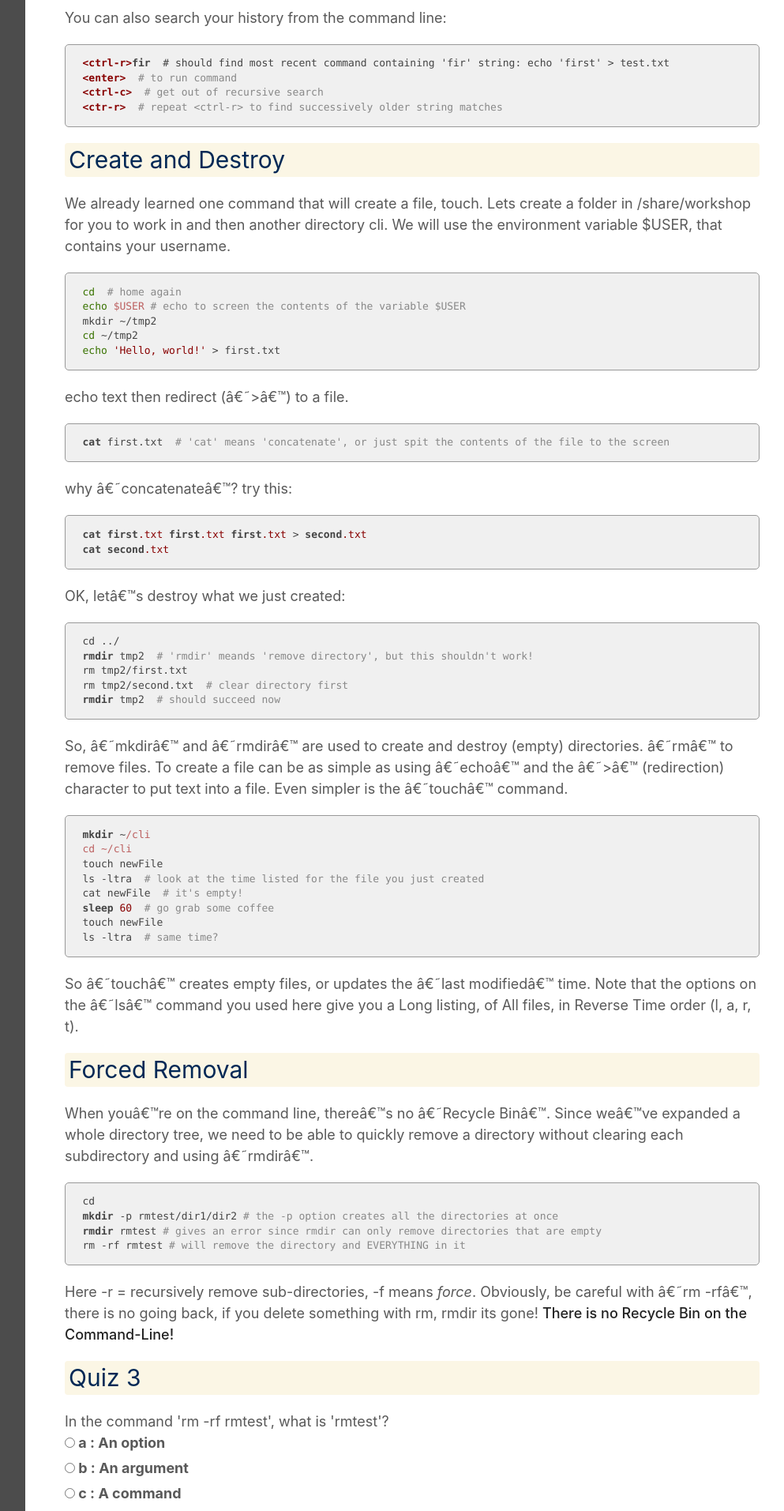
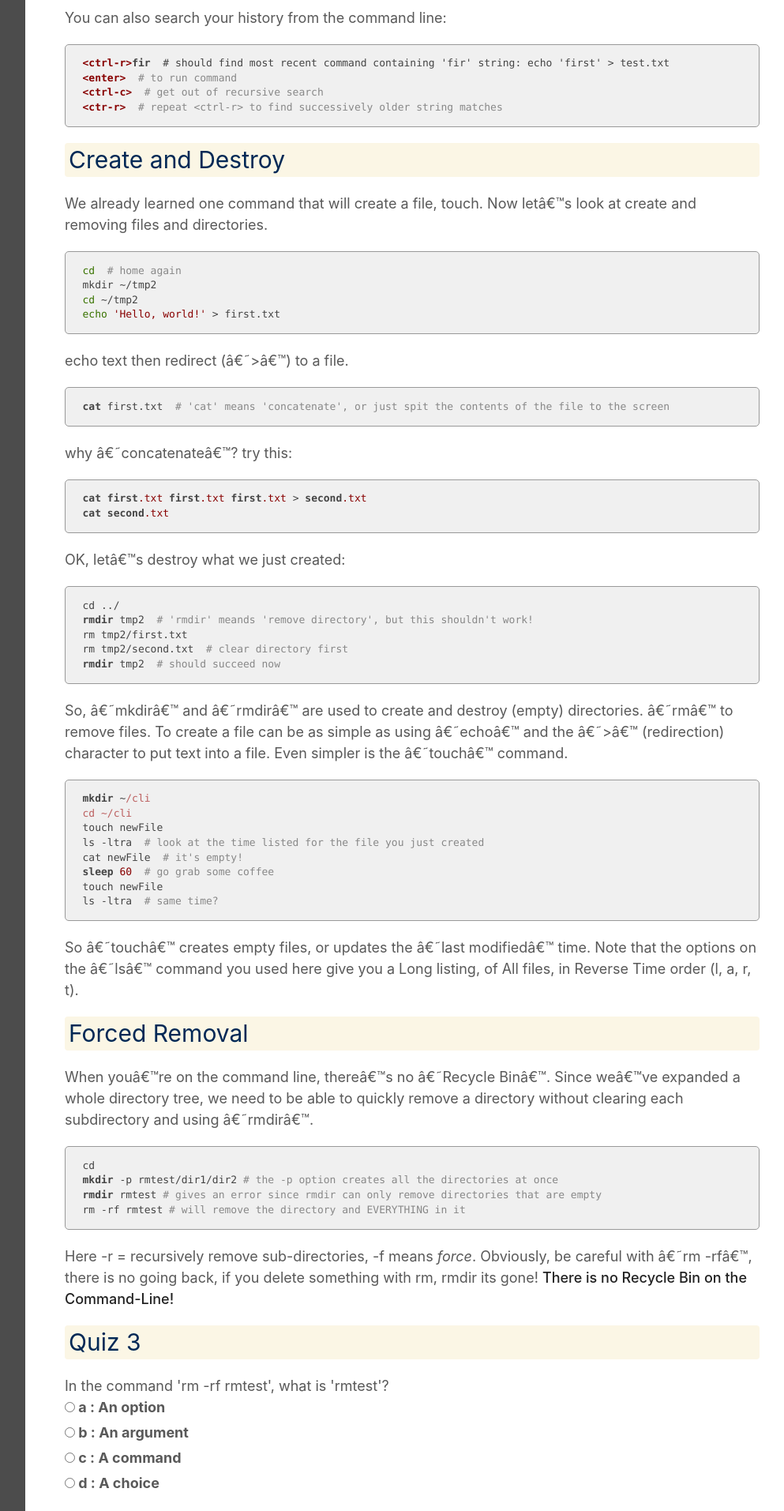
Before and after one commit to ucdavis-bioinformatics-training/2021-June-Introduction-to-the-Command-Line-for-Bioinformatics, a Jekyll site: the page built from cli/command-line-intro2.md, in a window 1280 px wide. Shown: the part 1106-3019 px from the top of the page at 79% size, without its empty margins (268-1261 px from the left). Built offline with Jekyll 4.4.1, drawn with Linux system fonts in a browser that asks for light colours; our own code applies the rules of GitHub Pages for plain Markdown files; some of the changed text lies outside the part shown.

Commit message:
fixing typos

```diff
--- a/cli/command-line-intro2.md
+++ b/cli/command-line-intro2.md
@@ -114,10 +114,9 @@ You can also search your history from the command line:
 
 ## Create and Destroy
 
-We already learned one command that will create a file, touch. Lets create a folder in /share/workshop for you to work in and then another directory cli. We will use the environment variable $USER, that contains your username.
+We already learned one command that will create a file, touch. Now let's look at create and removing files and directories.
 
     cd  # home again
-    echo $USER # echo to screen the contents of the variable $USER
     mkdir ~/tmp2
     cd ~/tmp2
     echo 'Hello, world!' > first.txt
@@ -193,16 +192,6 @@ myQuestions3 = [
       d: "You get an error message"
     },
     correctAnswer: "d"
-  },
-  {
-    question: "Use ls to find the size (in bytes) of the last file in the /sbin directory.",
-    answers: {
-      a: "33211",
-      b: "77064",
-      c: "1058216",
-      d: "1103"
-    },
-    correctAnswer: "b"
   }
 ];
 
```
